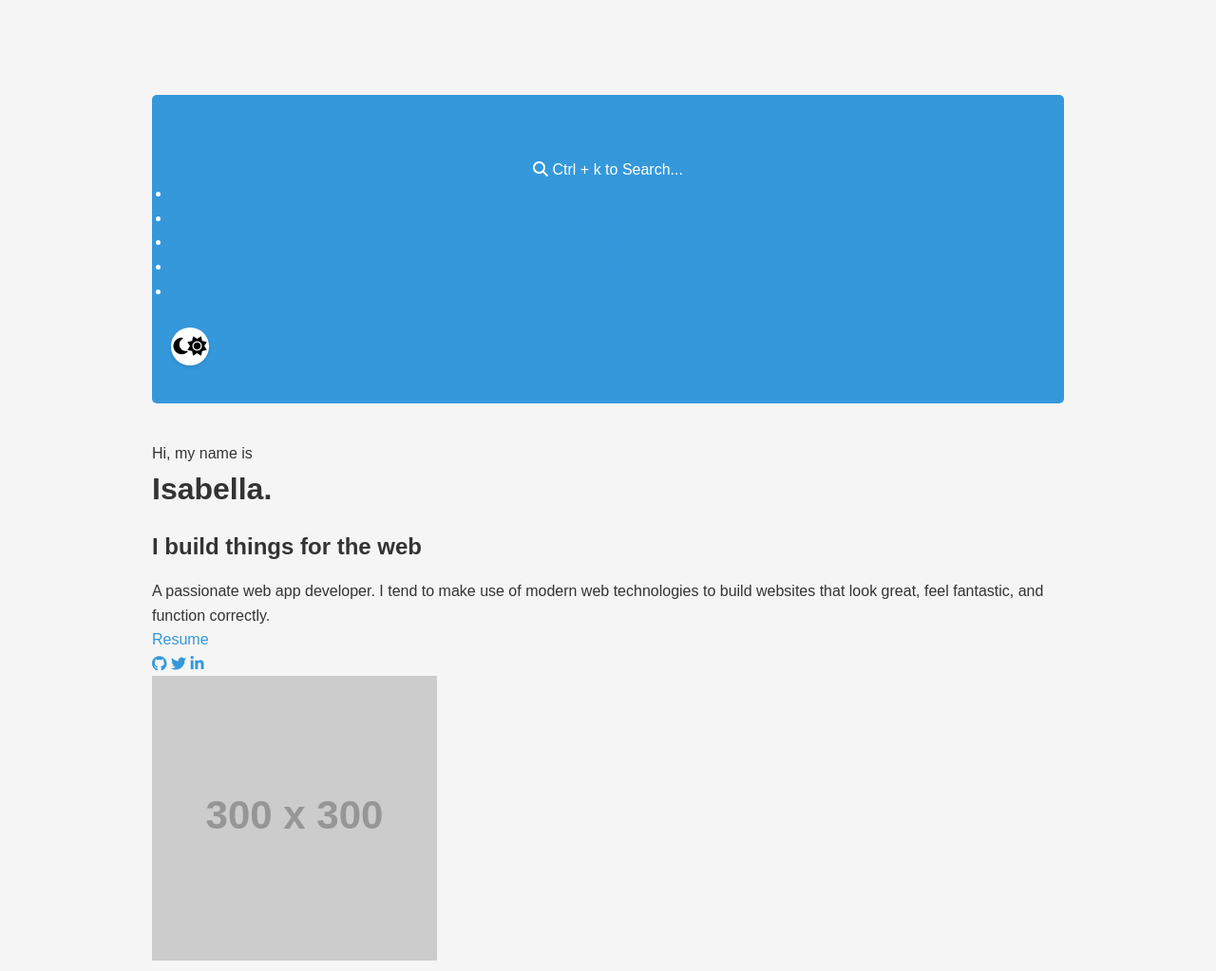
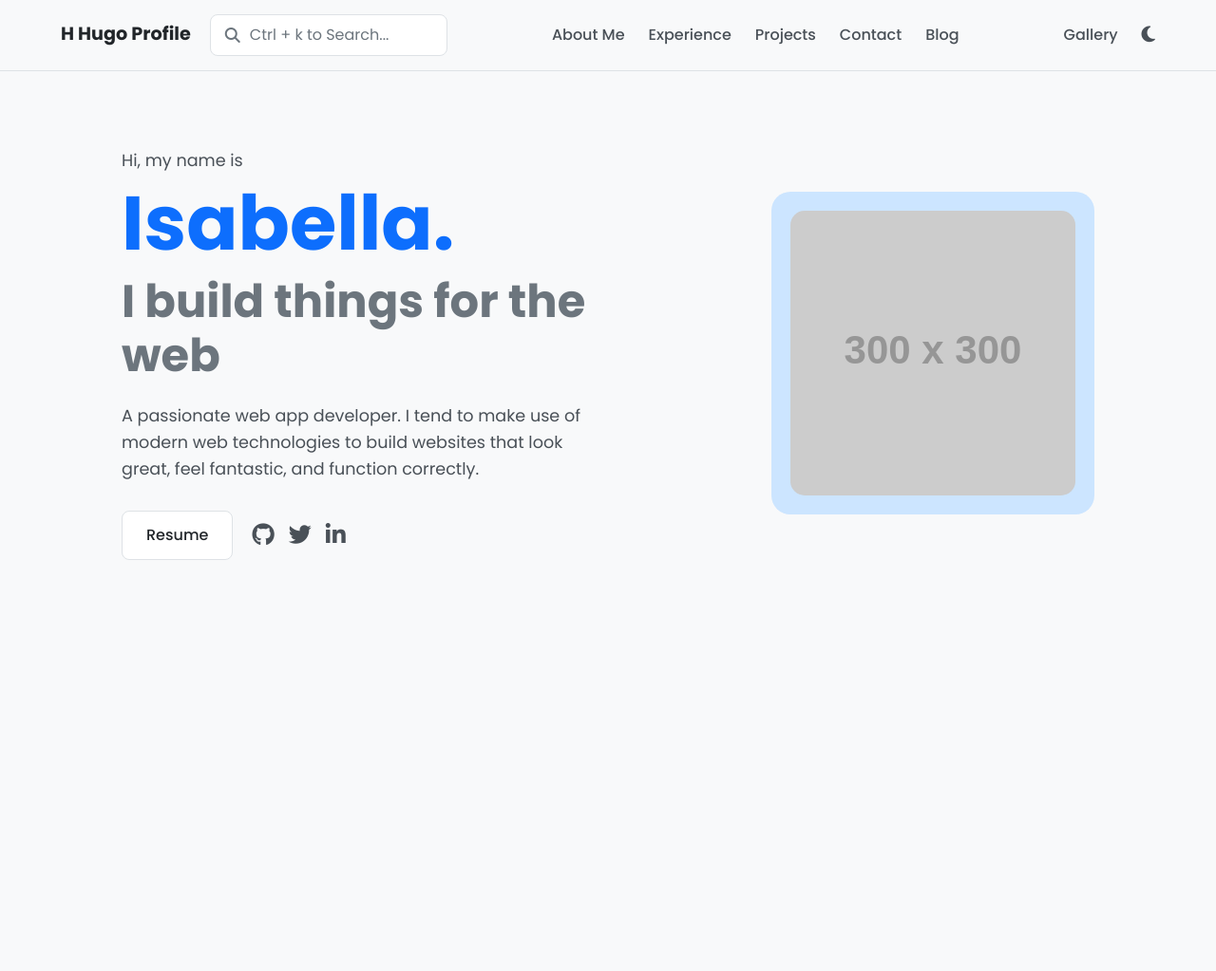
Before and after one commit to TinaY14/TinaY14.github.io, a plain HTML site: page index.html in a window 1280 px wide. Shown: the whole page at 95% size. After the commit the page ends 800 px from the top, so only its background shows below. Drawn offline with Linux system fonts and the light colour scheme; placeholder pictures from the web are drawn by us.

Commit message:
Update styles.css

```diff
--- a/styles.css
+++ b/styles.css
@@ -1,26 +1,16 @@
+/* --- Basic Setup & Variables --- */
 :root {
-    /* Light mode variables */
-    --bg-color: #f5f5f5;
-    --card-bg: white;
-    --text-color: #333;
-    --header-bg: #3498db;
-    --header-text: white;
-    --footer-text: #777;
-    --link-color: #3498db;
-    --shadow: 0 2px 5px rgba(0,0,0,0.1);
+    --bg-color: #f8f9fa;
+    --text-color: #495057;
+    --heading-color: #212529;
+    --primary-color: #0d6efd;
+    --secondary-color: #6c757d;
+    --border-color: #dee2e6;
+    --card-bg: #ffffff;
+    --font-family: 'Poppins', sans-serif;
 }
 
-:root.dark-mode {
-    /* Dark mode variables */
-    --bg-color: #1a1a1a;
-    --card-bg: #2d2d2d;
-    --text-color: #e0e0e0;
-    --header-bg: #2980b9;
-    --header-text: #f5f5f5;
-    --footer-text: #aaaaaa;
-    --link-color: #5dade2;
-    --shadow: 0 2px 5px rgba(0,0,0,0.3);
-}
+/* Add dark mode variables later if needed */
 
 * {
     margin: 0;
@@ -29,126 +19,167 @@
 }
 
 body {
-    font-family: Arial, sans-serif;
+    font-family: var(--font-family);
+    background-color: var(--bg-color);
+    color: var(--text-color);
     line-height: 1.6;
-    color: var(--text-color);
-    max-width: 1000px;
-    margin: 0 auto;
-    padding: 20px;
-    background-color: var(--bg-color);
-    transition: background-color 0.3s ease, color 0.3s ease;
 }
 
-/* --- NEW STYLES for Navigation Bar and Container --- */
+/* --- Header & Navigation --- */
+.main-header {
+    display: flex;
+    justify-content: space-between;
+    align-items: center;
+    padding: 15px 5%;
+    background-color: var(--bg-color);
+    border-bottom: 1px solid var(--border-color);
+}
 
-.top-right-container {
-    position: fixed;
-    top: 20px;
-    right: 20px;
-    z-index: 1000;
+.header-left {
     display: flex;
     align-items: center;
-    gap: 25px; /* Adds space between nav and button */
+    gap: 20px;
 }
 
-.navbar ul {
-    list-style: none;
-    display: flex;
-    gap: 20px; /* Adds space between nav items */
+.logo {
+    font-weight: 700;
+    font-size: 1.2rem;
+    color: var(--heading-color);
+    text-decoration: none;
 }
 
-.navbar a {
-    color: var(--link-color);
+.search-bar {
+    display: flex;
+    align-items: center;
+    gap: 10px;
+    background-color: var(--card-bg);
+    border: 1px solid var(--border-color);
+    border-radius: 8px;
+    padding: 8px 15px;
+    color: var(--secondary-color);
+    width: 250px;
+}
+
+.main-nav ul, .header-right {
+    display: flex;
+    align-items: center;
+    list-style: none;
+    gap: 25px;
+}
+
+.main-nav a, .header-right a {
     text-decoration: none;
-    font-weight: bold;
-    padding: 8px 12px;
-    border-radius: 5px;
+    color: var(--text-color);
+    font-weight: 500;
+    transition: color 0.3s ease;
+}
+
+.main-nav a:hover, .header-right a:hover {
+    color: var(--primary-color);
+}
+
+.theme-toggle {
+    background: none;
+    border: none;
+    cursor: pointer;
+    font-size: 1.2rem;
+    color: var(--text-color);
+}
+.theme-toggle .fa-sun { display: none; } /* Hide sun icon by default */
+/* Add styles for dark mode later */
+
+
+/* --- Hero Section --- */
+.hero {
+    display: flex;
+    align-items: center;
+    justify-content: space-between;
+    padding: 80px 10%;
+    gap: 40px;
+    max-width: 1400px;
+    margin: 0 auto;
+}
+
+.hero-content {
+    max-width: 600px;
+}
+
+.intro-text {
+    font-size: 1.1rem;
+    margin-bottom: 8px;
+}
+
+.name {
+    font-size: 5rem;
+    color: var(--primary-color);
+    font-weight: 700;
+    line-height: 1.1;
+    margin: 0;
+}
+
+.subtitle {
+    font-size: 3rem;
+    color: var(--secondary-color);
+    font-weight: 700;
+    line-height: 1.2;
+    margin: 10px 0 20px;
+}
+
+.description {
+    font-size: 1.1rem;
+    max-width: 500px;
+    margin-bottom: 30px;
+}
+
+.actions {
+    display: flex;
+    align-items: center;
+    gap: 20px;
+}
+
+.btn-resume {
     background-color: var(--card-bg);
-    box-shadow: var(--shadow);
+    border: 1px solid var(--border-color);
+    color: var(--heading-color);
+    padding: 12px 25px;
+    border-radius: 8px;
+    text-decoration: none;
+    font-weight: 500;
     transition: all 0.3s ease;
 }
 
-.navbar a:hover {
-    text-decoration: none;
-    background-color: var(--header-bg);
-    color: var(--header-text);
+.btn-resume:hover {
+    background-color: var(--heading-color);
+    color: var(--card-bg);
+    border-color: var(--heading-color);
 }
 
-
-/* --- ADJUSTED STYLES for Dark Mode Toggle --- */
-
-#dark-mode-toggle {
-    /* REMOVED position, top, right as it's now controlled by the flex container */
-    background-color: var(--card-bg);
-    border: none;
-    border-radius: 50%;
-    width: 40px;
-    height: 40px;
-    cursor: pointer;
-    box-shadow: var(--shadow);
+.social-links {
     display: flex;
-    align-items: center;
-    justify-content: center;
-    font-size: 20px; /* Adjusted icon size */
+    gap: 15px;
 }
 
-.sun-icon {
-    display: none;
+.social-links a {
+    color: var(--text-color);
+    font-size: 1.5rem;
+    transition: color 0.3s ease;
 }
 
-.moon-icon {
-    display: inline;
+.social-links a:hover {
+    color: var(--primary-color);
 }
 
-:root.dark-mode .sun-icon {
-    display: inline;
+.hero-image {
+    background-color: #cce5ff; /* A light blue background */
+    border-radius: 20px;
+    padding: 20px;
+    width: 340px;
+    height: 340px;
 }
 
-:root.dark-mode .moon-icon {
-    display: none;
+.hero-image img {
+    width: 100%;
+    height: 100%;
+    object-fit: cover;
+    border-radius: 15px;
 }
-
-
-/* --- EXISTING STYLES (no changes needed below) --- */
-
-header {
-    text-align: center;
-    margin-bottom: 40px;
-    margin-top: 80px; /* Added margin to prevent overlap with fixed nav */
-    padding: 40px 20px;
-    background-color: var(--header-bg);
-    color: var(--header-text);
-    border-radius: 5px;
-}
-
-section {
-    margin-bottom: 30px;
-    padding: 25px;
-    background-color: var(--card-bg);
-    border-radius: 5px;
-    box-shadow: var(--shadow);
-}
-
-h1, h2, h3 {
-    margin-bottom: 15px;
-}
-
-.project {
-    margin-bottom: 20px;
-}
-
-a {
-    color: var(--link-color);
-    text-decoration: none;
-}
-
-a:hover {
-    text-decoration: underline;
-}
-
-footer {
-    text-align: center;
-    margin-top: 30px;
-    padding: 20px;
-    color: var(--footer-text);
-}
```
